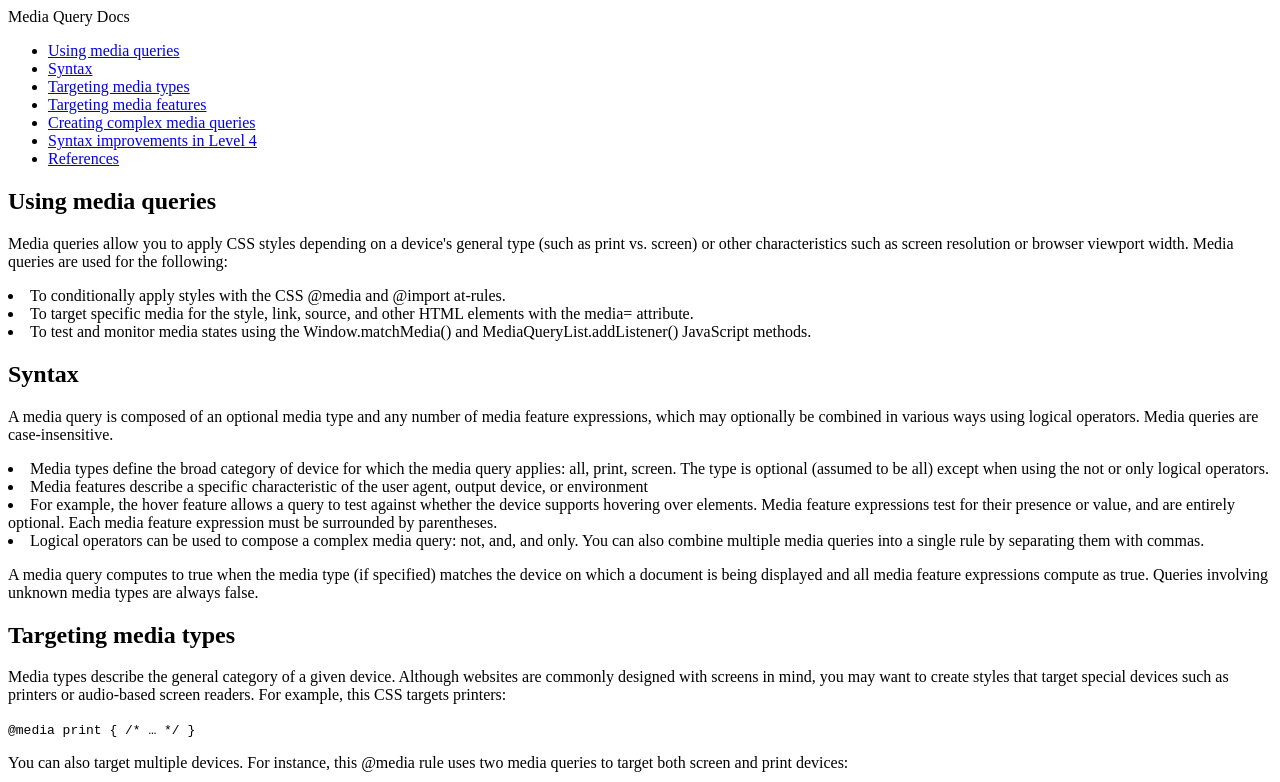
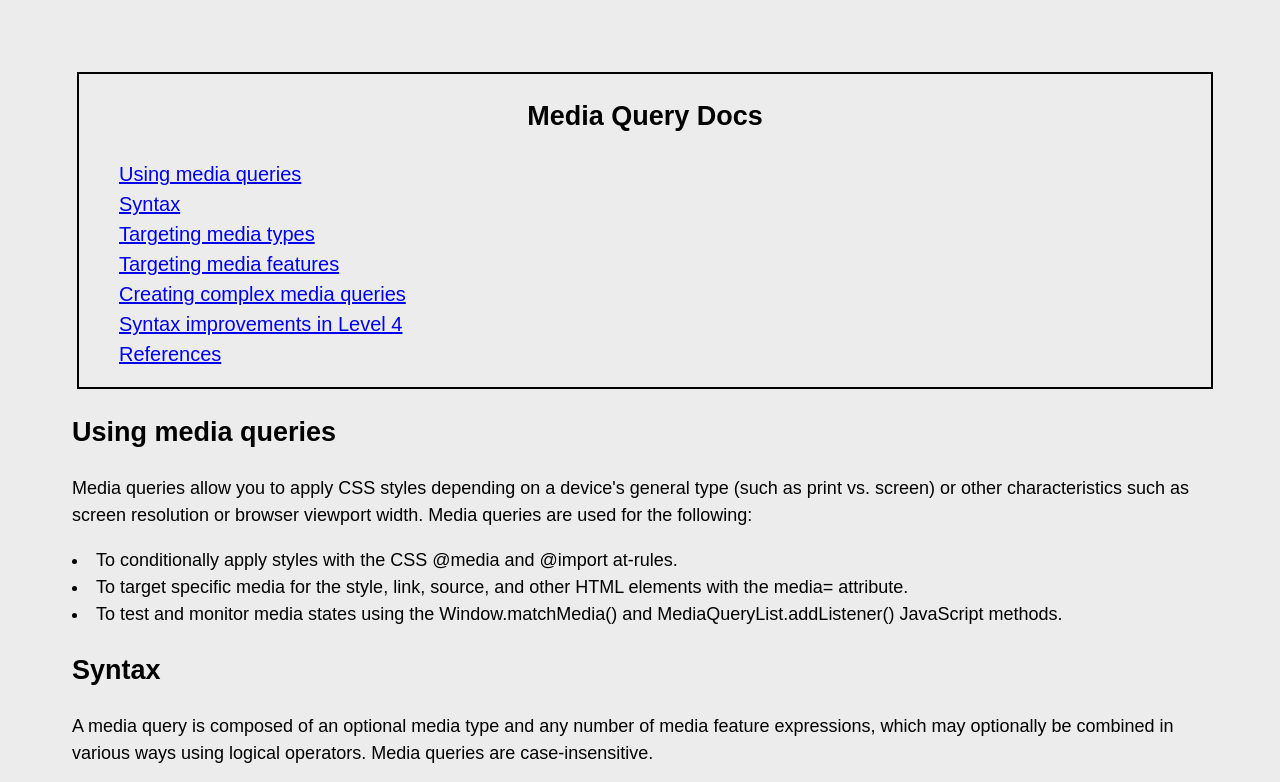
Before and after one commit to Zacharyjpeter/FCC-TechDoc, a plain HTML site: page index.html in a window 1280 px wide. Shown: the top 782 px of the page. Drawn offline with Linux system fonts and the light colour scheme.

Commit message:
various style improvements

```diff
--- a/index.html
+++ b/index.html
@@ -9,7 +9,7 @@
   <body>
     <header>
       <nav id="navbar">
-        <header>Media Query Docs</header>
+        <h1>Media Query Docs</h1>
         <ul>
           <li>
             <a href="#header1" class="nav-link" accesskey="1"
@@ -48,7 +48,6 @@
     <main id="main-doc">
       <section class="main-section" id="header1">
         <h1>Using media queries</h1>
-        <code></code>
         <p>
           Media queries allow you to apply CSS styles depending on a device's
           general type (such as print vs. screen) or other characteristics such
@@ -72,7 +71,6 @@
       </section>
       <section class="main-section" id="header2">
         <h1>Syntax</h1>
-        <code></code>
         <p>
           A media query is composed of an optional media type and any number of
           media feature expressions, which may optionally be combined in various
--- a/styles.css
+++ b/styles.css
@@ -21,3 +21,53 @@
     width: 150px;
   }
 }
+
+/* general styles */
+body {
+    background-color: rgb(236, 236, 236);
+    font-size: 18px;
+    font-family: arial, Arial, Helvetica,
+    "Helvetica Neue", Arial, sans-serif;
+    line-height: 1.5;
+    padding: 5vw;
+}
+
+/* navbar styles */
+nav {
+    border: 2px solid black;
+    position: relative;
+    left: 5px;
+}
+
+nav > h1 {
+    text-align: center;
+}
+
+nav > ul > li {
+    list-style: none;
+    font-size: 20px;
+    display: block;
+    margin: 100 0;
+}
+
+nav > ul > a {
+    text-decoration: none;
+}
+
+code {
+    background-color: rgb(197, 202, 212);
+    border: 1px solid rgb(156, 155, 155);
+    padding: 10px 5px;
+    margin: 10px;
+    border-radius: 5px;
+}
+
+footer {
+    margin-top: 50px;
+    text-align: center;
+    font-weight: bold;
+}
+
+footer > a:hover {
+    color: blue
+}
```
